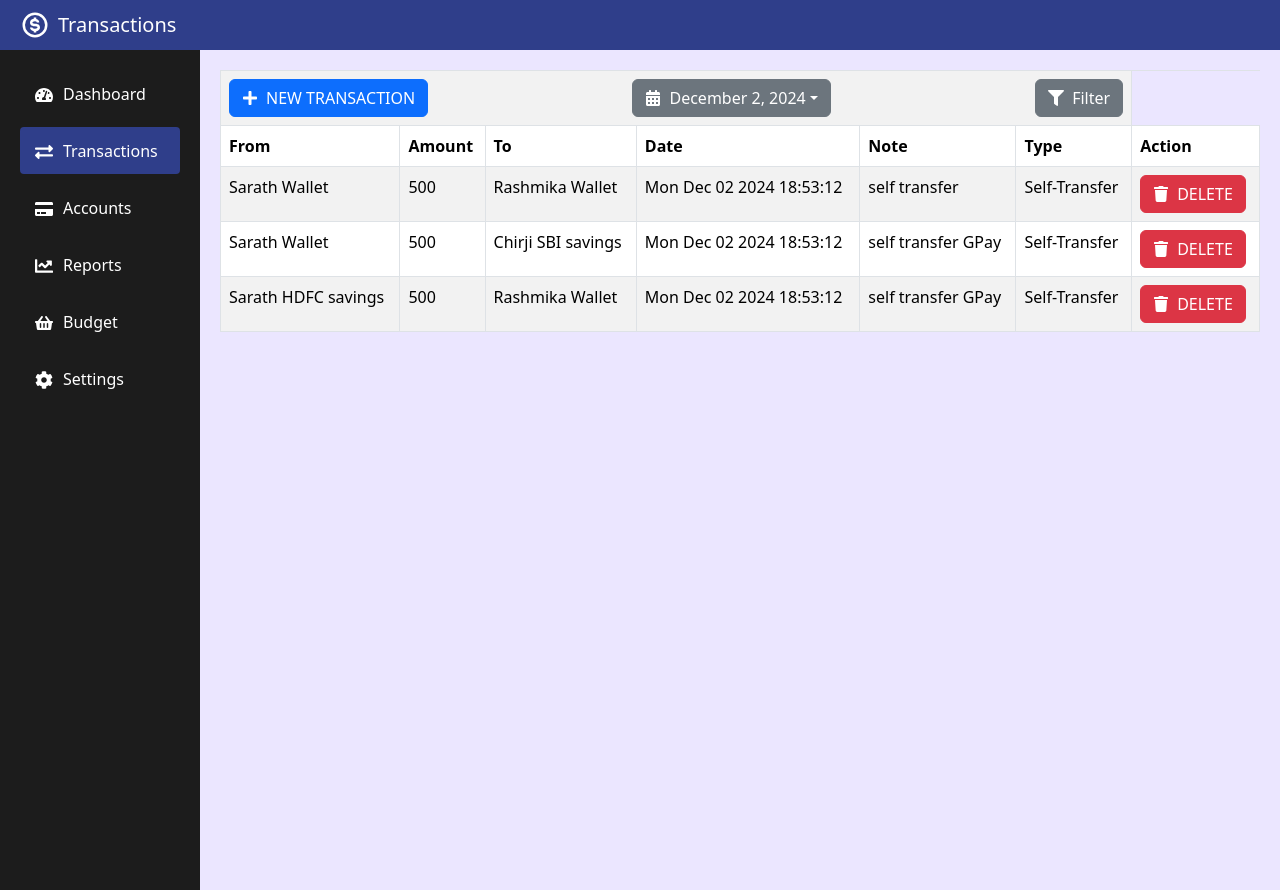
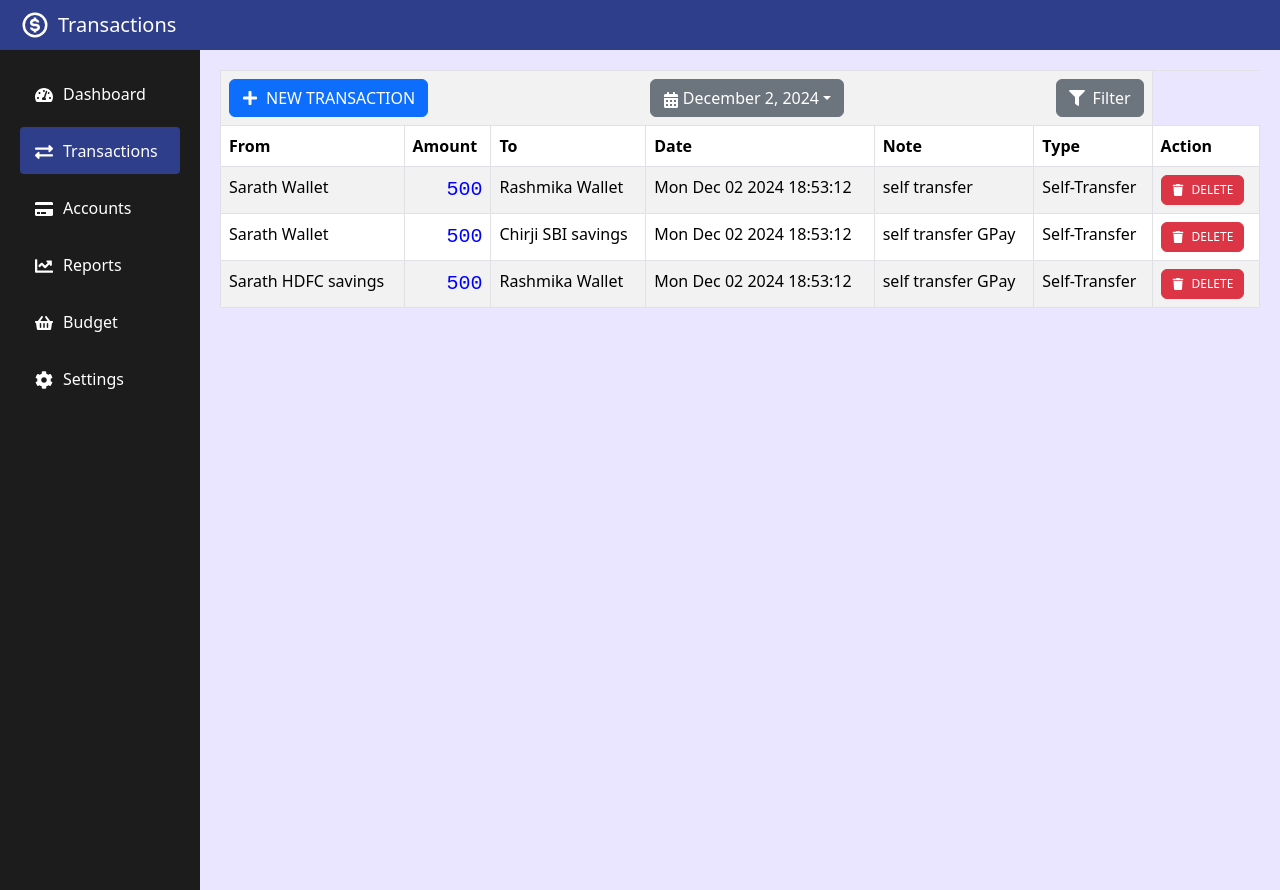
Before and after one commit to SARATH-AERO/expense_tracker, a React (Create React App) app in the folder expense_tracker/: page / in a window 1280 px wide. Both pictures are taken after a click on the item "Transactions". Built offline with nearby package versions, Linux system fonts and the light colour scheme.

Commit message:
filter model from & tags filters works fine

```diff
--- a/expense_tracker/src/pages/Transactions.jsx
+++ b/expense_tracker/src/pages/Transactions.jsx
@@ -17,16 +17,19 @@ const Transactions = () => {
   const [endDate, setEndDate] = useState(null);
   const [showDatePicker, setShowDatePicker] = useState(false);
   const [showFilterModal, setShowFilterModal] = useState(false);
-  const { accounts, setAccounts ,transactions, setTransactions } = useContext(AppContext);
+  const { accounts, setAccounts, transactions, setTransactions } = useContext(AppContext);
   const [showModal, setShowModal] = useState(false);
   const [modalContent, setModalContent] = useState({});
+  const [selectedAccounts, setSelectedAccounts] = useState([]);
+  const [selectedTags, setSelectedTags] = useState([]);
+  // const [filteredTransactions, setfilteredTransactions] = useState([]);
 
   useEffect(() => {
     const currentDate = getCurrentDate();
     setSelectedDate(currentDate);
   }, []);
 
-  useEffect( () => {
+  useEffect(() => {
     console.log(accounts);
   }, [accounts])
 
@@ -75,24 +78,44 @@ const Transactions = () => {
     switch (range) {
       case 'Today':
         setSelectedDate(getCurrentDate());
+        setStartDate(new Date());
+        setEndDate(new Date());
         break;
       case 'Yesterday':
+        const yesterday = new Date();
+        yesterday.setDate(yesterday.getDate() - 1);
         setSelectedDate(getYesterdayDate());
+        setStartDate(yesterday);
+        setEndDate(yesterday);
         break;
       case 'Last 7 Days':
+        const last7Days = new Date();
+        last7Days.setDate(last7Days.getDate() - 6);
         setSelectedDate(getLast7Days());
+        setStartDate(last7Days);
+        setEndDate(new Date());
         break;
       case 'Last 30 Days':
+        const last30Days = new Date();
+        last30Days.setDate(last30Days.getDate() - 29);
         setSelectedDate(getLast30Days());
+        setStartDate(last30Days);
+        setEndDate(new Date());
         break;
       case 'This Month':
+        const today = new Date();
+        const startOfMonth = new Date(today.getFullYear(), today.getMonth(), 1);
         setSelectedDate(getThisMonth());
+        setStartDate(startOfMonth);
+        setEndDate(today);
         break;
       case 'Custom Date':
         setShowDatePicker(true);
         break;
       default:
         setSelectedDate(getCurrentDate());
+        setStartDate(new Date());
+        setEndDate(new Date());
     }
   };
 
@@ -179,6 +202,81 @@ const Transactions = () => {
     setShowModal(true);
   };
 
+  const applyFilters = (accounts, selectedTags) => {
+
+    setSelectedAccounts(accounts);
+    setSelectedTags(selectedTags);
+    // console.log(selectedAccounts);
+    // console.log(selectedTags);
+  };
+
+//   useEffect(() => {
+//     const filteredTransactions1 = transactions.filter(transaction => {
+//         const transactionDate = new Date(transaction.date);
+//         if (!startDate || !endDate) return true;
+//         const inclusiveEndDate = new Date(endDate);
+//         inclusiveEndDate.setHours(23, 59, 59, 999);
+
+//         const matchesDateRange = transactionDate >= startDate && transactionDate <= inclusiveEndDate;
+//         const matchesAccount = selectedAccounts.length === 0 || selectedAccounts.includes(transaction.from) || selectedAccounts.includes(transaction.to);
+//         const matchesCategory = selectedTags.length === 0 || selectedTags.includes(transaction.tag);
+
+//         console.log('Transaction:', transaction);
+//         console.log('Matches Date Range:', matchesDateRange);
+//         console.log('Matches Account:', matchesAccount);
+//         console.log('Matches Category:', matchesCategory);
+
+//         return matchesDateRange && matchesAccount && matchesCategory;
+//       });
+//     setfilteredTransactions( filteredTransactions1);
+// console.log('useeffect');
+
+//   }, [selectedAccounts, selectedTags, startDate, endDate, transactions]);
+
+  const filteredTransactions = transactions.filter(transaction => {
+    const transactionDate = new Date(transaction.date);
+    if (!startDate || !endDate) return true;
+    const inclusiveEndDate = new Date(endDate);
+    inclusiveEndDate.setHours(23, 59, 59, 999);
+
+    const matchesDateRange = transactionDate >= startDate && transactionDate <= inclusiveEndDate;
+    const matchesAccount = selectedAccounts.length === 0 || selectedAccounts.includes(transaction.from) || selectedAccounts.includes(transaction.to);
+    const matchesCategory = selectedTags.length === 0 || selectedTags.includes(transaction.tag);
+
+    console.log('Transaction:', transaction);
+    console.log('Matches Date Range:', matchesDateRange);
+    console.log('Matches Account:', matchesAccount);
+    console.log('Matches Category:', matchesCategory);
+
+    return matchesDateRange && matchesAccount && matchesCategory;
+  });
+
+  const getAmountStyle = (type) => {
+    switch (type) {
+      case 'Expense':
+      case 'Loan Payment':
+        return { color: 'red', fontFamily: 'Roboto Mono, monospace', fontWeight: '500', fontSize: '20px', textAlign: 'right' };
+      case 'Income':
+        return { color: '#21BA45', fontFamily: 'Roboto Mono, monospace', fontWeight: '500', fontSize: '20px', textAlign: 'right' };
+      case 'Self-Transfer':
+        return { color: 'blue', fontFamily: 'Roboto Mono, monospace', fontWeight: '500', fontSize: '20px', textAlign: 'right' };
+      default:
+        return {};
+    }
+  };
+
+  const getAmountPrefix = (type) => {
+    switch (type) {
+      case 'Expense':
+      case 'Loan Payment':
+        return '-';
+      case 'Income':
+        return '+';
+      default:
+        return '';
+    }
+  };
+
   const styles = {
     noCaret: {
       display: 'flex',
@@ -195,6 +293,8 @@ const Transactions = () => {
     },
   };
 
+
+
   return (
     <div style={{ display: 'flex', justifyContent: 'center', height: '100vh', margin: 0, padding: 0 }}>
       <div style={{ width: '100%', margin: 0, padding: 0 }}>
@@ -207,12 +307,8 @@ const Transactions = () => {
                     <FaPlus style={{ marginRight: '8px' }} /> NEW TRANSACTION
                   </Button>
                   <Dropdown>
-                    <Dropdown.Toggle
-                      as={Button}
-                      variant="secondary"
-                      style={styles.noCaret}
-                    >
-                      <FaCalendarAlt style={styles.calendarIcon} /> {selectedDate}
+                    <Dropdown.Toggle as={Button} variant="secondary">
+                      <FaCalendarAlt /> {selectedDate}
                     </Dropdown.Toggle>
                     <Dropdown.Menu>
                       <Dropdown.Item onClick={() => handleDateChange('Today')}>Today</Dropdown.Item>
@@ -238,16 +334,22 @@ const Transactions = () => {
               <th>Type</th>
               <th>Action</th>
             </tr>
-            {transactions.map((transaction, index) => (
+            {filteredTransactions.map((transaction, index) => (
               <tr key={index}>
                 <td>{transaction.from}</td>
-                <td>{transaction.amount}</td>
+                <td style={getAmountStyle(transaction.transType)}>
+                  {getAmountPrefix(transaction.transType)}{transaction.amount}
+                </td>
                 <td>{transaction.tag}</td>
                 <td>{formatDate(transaction.date)}</td>
                 <td>{transaction.note}</td>
                 <td>{transaction.transType}</td>
                 <td style={{ textAlign: 'center' }}>
-                  <Button variant="danger" onClick={() => handleDelete(index)} style={{ display: 'flex', alignItems: 'center' }}>
+                  <Button
+                    variant="danger"
+                    onClick={() => handleDelete(index)}
+                    style={{ display: 'flex', alignItems: 'center', padding: '5px 10px', fontSize: '12px' }}
+                  >
                     <FaTrash style={{ cursor: 'pointer', marginRight: '8px' }} /> DELETE
                   </Button>
                 </td>
@@ -256,8 +358,7 @@ const Transactions = () => {
           </tbody>
         </Table>
 
-
-        {showDatePicker == true && (
+        {showDatePicker && (
           <Modal show={showDatePicker} onHide={() => setShowDatePicker(false)}>
             <Modal.Header closeButton>
               <Modal.Title>Select Date Range</Modal.Title>
@@ -281,9 +382,10 @@ const Transactions = () => {
         )}
 
         {addPopShow && <NewTransactionModal show={addPopShow} onClose={handleClose} />}
-        <FilterModal show={showFilterModal} handleClose={handleClose} />
+        <FilterModal show={showFilterModal} applyFilters={applyFilters} handleClose={handleClose} />
 
-    { showModal &&     <Modal show={showModal} onHide={handleClose}>
+        {showModal && (
+          <Modal show={showModal} onHide={handleClose}>
             <Modal.Header closeButton>
               <Modal.Title>{modalContent.message}</Modal.Title>
             </Modal.Header>
@@ -301,7 +403,7 @@ const Transactions = () => {
               </Button>
             </Modal.Footer>
           </Modal>
-}
+        )}
       </div>
     </div>
   );
--- a/expense_tracker/src/popUp/FilterModal.jsx
+++ b/expense_tracker/src/popUp/FilterModal.jsx
@@ -3,7 +3,7 @@ import { Modal, Button, Form } from 'react-bootstrap';
 import Select from 'react-select';
 import { AppContext } from '../context/AppContext';
 
-const FilterModal = ({ show, handleClose }) => {
+const FilterModal = ({ show,applyFilters ,  handleClose }) => {
   const { accounts } = useContext(AppContext);
   const [selectedAccounts, setSelectedAccounts] = useState([]);
   const [selectedTags, setSelectedTags] = useState([]);
@@ -40,7 +40,7 @@ const FilterModal = ({ show, handleClose }) => {
   };
 
   const handleApply = () => {
-    // Handle the apply logic here
+    applyFilters(selectedAccounts.map(option => option.value), selectedTags.map(option => option.value));
     handleClose();
   };
 
--- a/expense_tracker/src/popUp/NewTransactionExpense.jsx
+++ b/expense_tracker/src/popUp/NewTransactionExpense.jsx
@@ -19,6 +19,8 @@ const NewTransactionExpense = () => {
   });
   const [error, setError] = useState('');
   const [success, setSuccess] = useState('');
+
+  const toAccounts = accounts.filter(account => account.group !== 'Loan');
 
   useEffect(() => {
     if (accounts.length > 0 && formData.from === '') {
@@ -86,7 +88,7 @@ const NewTransactionExpense = () => {
           value={formData.from}
           onChange={handleInputChange}
         >
-          {accounts.map((account) => (
+          {toAccounts.map((account) => (
             <option key={account.name} value={account.name}>{account.name}</option>
           ))}
         </select>
```
Lines whose indentation alone changed are shown as unchanged.
